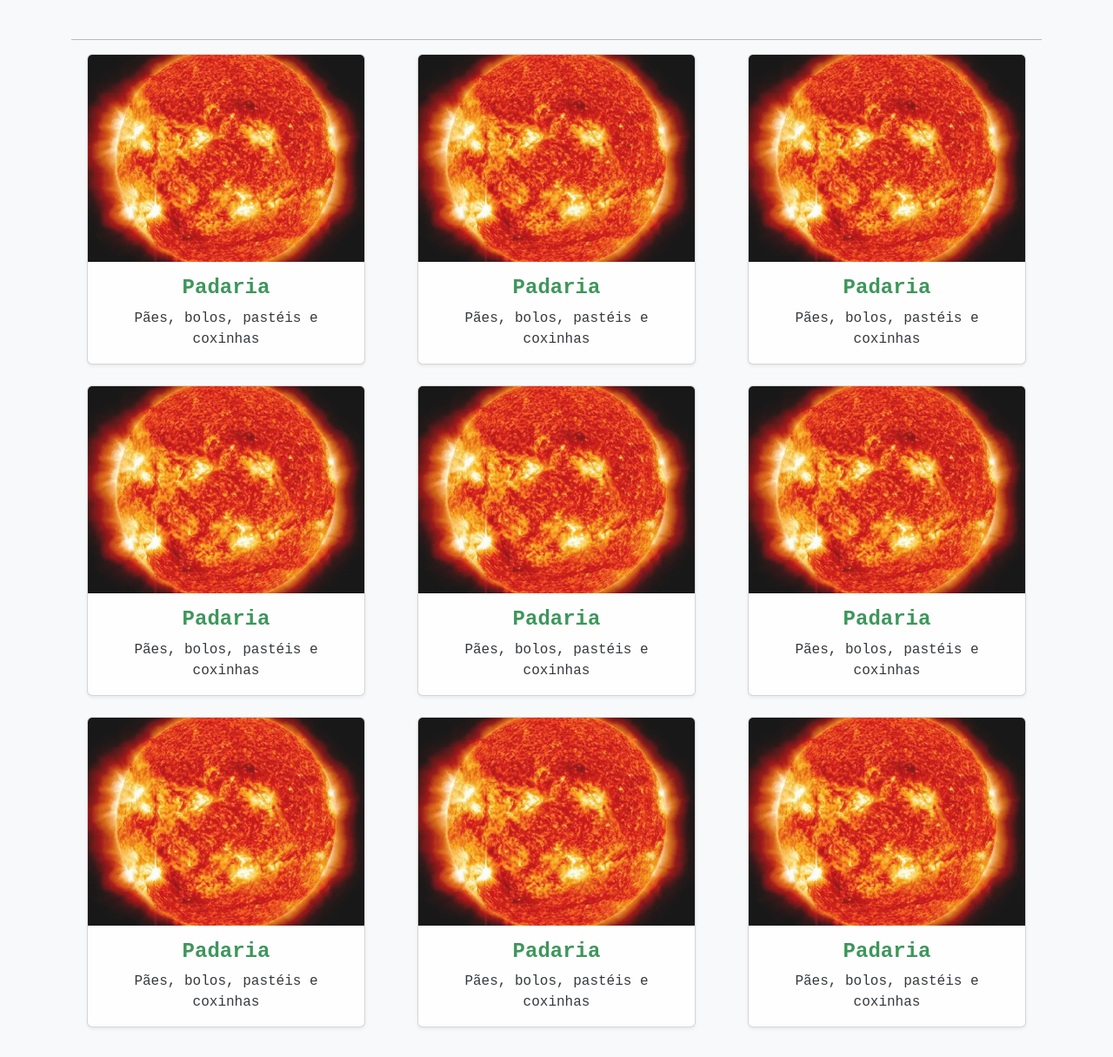
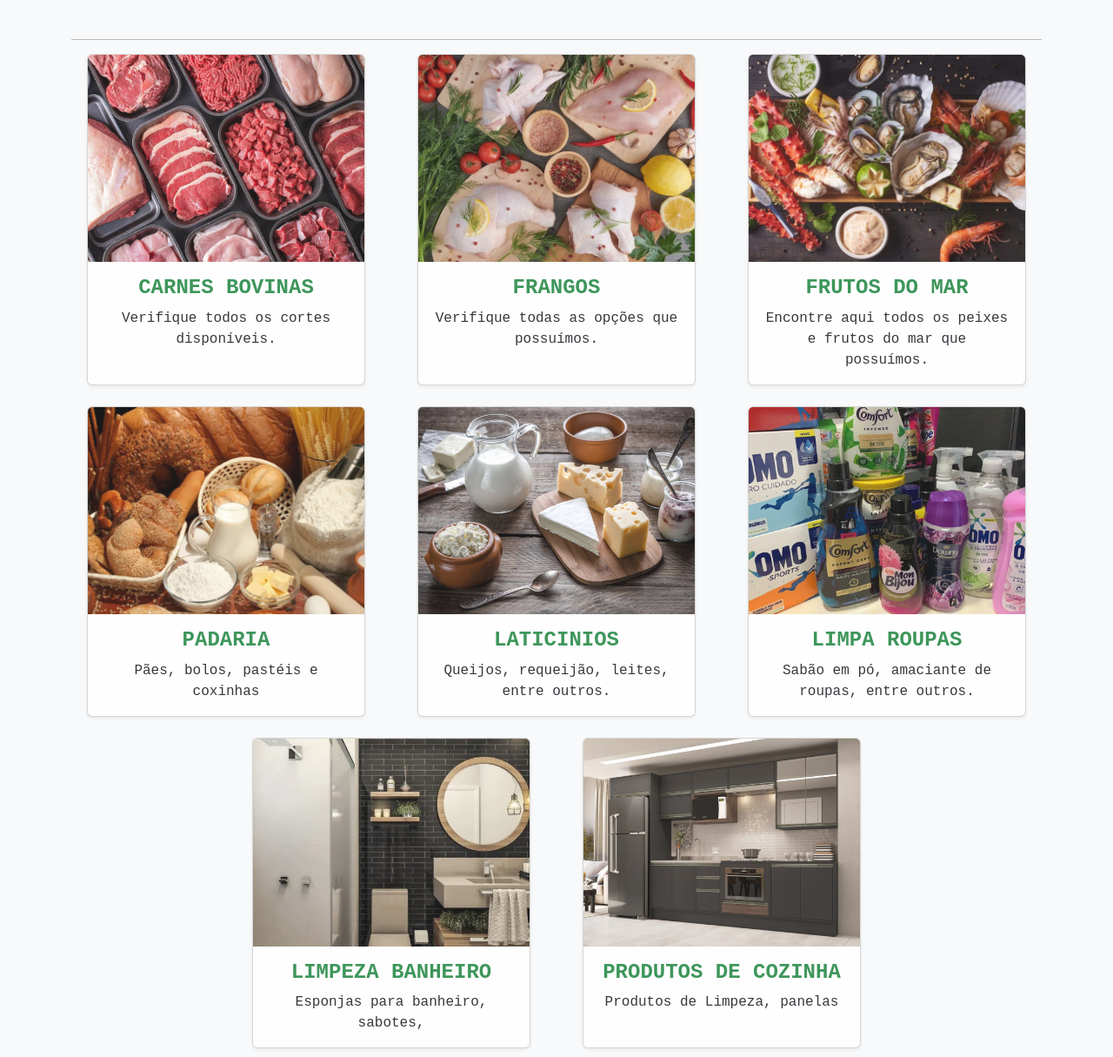
Before and after one commit to CaioAmaro/pitch-final-entra21-front, a plain HTML site: page src/pages/navigation/nav_product.html in a window 1280 px wide. Shown: the part 85-1300 px from the top of the page at 87% size. Drawn offline with nearby package versions, Linux system fonts and the light colour scheme.

Commit message:
Add category images and update navigation cards
Added new images for each product category and updated nav_product.html to display these images and revised card titles/descriptions for improved clarity and user experience.

```diff
--- a/src/pages/navigation/nav_product.html
+++ b/src/pages/navigation/nav_product.html
@@ -1,33 +1,96 @@
 <!DOCTYPE html>
 <html lang="pt-br">
-
   <head>
-    <meta charset="UTF-8">
+    <meta charset="UTF-8" />
     <title>Marketplace - Navegação</title>
-    <meta name="viewport" content="width=device-width, initial-scale=1">
-    <link href="https://cdn.jsdelivr.net/npm/bootstrap@5.3.0/dist/css/bootstrap.min.css" rel="stylesheet">
-    <link rel="stylesheet" href="../../styles/navigation.css">
-
+    <meta name="viewport" content="width=device-width, initial-scale=1" />
+    <link
+      href="https://cdn.jsdelivr.net/npm/bootstrap@5.3.0/dist/css/bootstrap.min.css"
+      rel="stylesheet"
+    />
+    <link rel="stylesheet" href="../../styles/navigation.css" />
   </head>
 
   <body class="bg-body-tertiary">
-
     <div class="container py-4">
       <h2 class="title text-center mb-5">Escolha uma categoria</h2>
-        <hr class="bg-light" style="color: black;">
+      <hr class="bg-light" style="color: black" />
 
-
-        <div class="row row-cols-1 row-cols-sm-2 row-cols-md-3 g-4 justify-content-center">
+      <div
+        class="row row-cols-1 row-cols-sm-2 row-cols-md-3 g-4 justify-content-center"
+      >
+        <div class="col d-flex">
+          <a href="padaria.html" class="text-decoration-none text-dark w-100">
+            <div class="card h-100 shadow-sm">
+              <div class="ratio ratio-4x3">
+                <img
+                  src="../../images/acougue.jpg"
+                  class="card-img-top img-fluid"
+                  alt="Padaria"
+                  style="object-fit: cover"
+                />
+              </div>
+              <div class="card-body text-center">
+                <h5 class="card-title">CARNES BOVINAS</h5>
+                <p class="card-text">Verifique todos os cortes disponíveis.</p>
+              </div>
+            </div>
+          </a>
+        </div>
 
         <div class="col d-flex">
           <a href="padaria.html" class="text-decoration-none text-dark w-100">
             <div class="card h-100 shadow-sm">
               <div class="ratio ratio-4x3">
-                            <img src="../../images/image.jpg" class="card-img-top img-fluid" alt="Padaria"
-                                style="object-fit: cover;">
+                <img
+                  src="../../images/frango.jpg"
+                  class="card-img-top img-fluid"
+                  alt="Padaria"
+                  style="object-fit: cover"
+                />
               </div>
               <div class="card-body text-center">
-                            <h5 class="card-title">Padaria</h5>
+                <h5 class="card-title">FRANGOS</h5>
+                <p class="card-text">
+                  Verifique todas as opções que possuímos.
+                </p>
+              </div>
+            </div>
+          </a>
+        </div>
+
+        <div class="col d-flex">
+          <a href="padaria.html" class="text-decoration-none text-dark w-100">
+            <div class="card h-100 shadow-sm">
+              <div class="ratio ratio-4x3">
+                <img
+                  src="../../images/peixes.jpg"
+                  class="card-img-top img-fluid"
+                  alt="Padaria"
+                  style="object-fit: cover"
+                />
+              </div>
+              <div class="card-body text-center">
+                <h5 class="card-title">FRUTOS DO MAR</h5>
+                <p class="card-text">Encontre aqui todos os peixes e frutos do mar que possuímos.</p>
+              </div>
+            </div>
+          </a>
+        </div>
+
+        <div class="col d-flex">
+          <a href="padaria.html" class="text-decoration-none text-dark w-100">
+            <div class="card h-100 shadow-sm">
+              <div class="ratio ratio-4x3">
+                <img
+                  src="../../images/padaria.jpg"
+                  class="card-img-top img-fluid"
+                  alt="Padaria"
+                  style="object-fit: cover"
+                />
+              </div>
+              <div class="card-body text-center">
+                <h5 class="card-title">PADARIA</h5>
                 <p class="card-text">Pães, bolos, pastéis e coxinhas</p>
               </div>
             </div>
@@ -38,28 +101,16 @@
           <a href="padaria.html" class="text-decoration-none text-dark w-100">
             <div class="card h-100 shadow-sm">
               <div class="ratio ratio-4x3">
-                            <img src="../../images/image.jpg" class="card-img-top img-fluid" alt="Padaria"
-                                style="object-fit: cover;">
+                <img
+                  src="../../images/laticinios.jpg"
+                  class="card-img-top img-fluid"
+                  alt="Padaria"
+                  style="object-fit: cover"
+                />
               </div>
               <div class="card-body text-center">
-                            <h5 class="card-title">Padaria</h5>
-                            <p class="card-text">Pães, bolos, pastéis e coxinhas</p>
-                        </div>
-                    </div>
-                </a>
-            </div>
-
-
-            <div class="col d-flex">
-                <a href="padaria.html" class="text-decoration-none text-dark w-100">
-                    <div class="card h-100 shadow-sm">
-                        <div class="ratio ratio-4x3">
-                            <img src="../../images/image.jpg" class="card-img-top img-fluid" alt="Padaria"
-                                style="object-fit: cover;">
-                        </div>
-                        <div class="card-body text-center">
-                            <h5 class="card-title">Padaria</h5>
-                            <p class="card-text">Pães, bolos, pastéis e coxinhas</p>
+                <h5 class="card-title">LATICINIOS</h5>
+                <p class="card-text">Queijos, requeijão, leites, entre outros.</p>
               </div>
             </div>
           </a>
@@ -69,12 +120,16 @@
           <a href="padaria.html" class="text-decoration-none text-dark w-100">
             <div class="card h-100 shadow-sm">
               <div class="ratio ratio-4x3">
-                            <img src="../../images/image.jpg" class="card-img-top img-fluid" alt="Padaria"
-                                style="object-fit: cover;">
+                <img
+                  src="../../images/lava-roupa.jpg"
+                  class="card-img-top img-fluid"
+                  alt="Padaria"
+                  style="object-fit: cover"
+                />
               </div>
               <div class="card-body text-center">
-                            <h5 class="card-title">Padaria</h5>
-                            <p class="card-text">Pães, bolos, pastéis e coxinhas</p>
+                <h5 class="card-title">LIMPA ROUPAS</h5>
+                <p class="card-text">Sabão em pó, amaciante de roupas, entre outros.</p>
               </div>
             </div>
           </a>
@@ -84,12 +139,16 @@
           <a href="padaria.html" class="text-decoration-none text-dark w-100">
             <div class="card h-100 shadow-sm">
               <div class="ratio ratio-4x3">
-                            <img src="../../images/image.jpg" class="card-img-top img-fluid" alt="Padaria"
-                                style="object-fit: cover;">
+                <img
+                  src="../../images/banheiro.jpg"
+                  class="card-img-top img-fluid"
+                  alt="Padaria"
+                  style="object-fit: cover"
+                />
               </div>
               <div class="card-body text-center">
-                            <h5 class="card-title">Padaria</h5>
-                            <p class="card-text">Pães, bolos, pastéis e coxinhas</p>
+                <h5 class="card-title">LIMPEZA BANHEIRO</h5>
+                <p class="card-text">Esponjas para banheiro, sabotes, </p>
               </div>
             </div>
           </a>
@@ -99,65 +158,21 @@
           <a href="padaria.html" class="text-decoration-none text-dark w-100">
             <div class="card h-100 shadow-sm">
               <div class="ratio ratio-4x3">
-                            <img src="../../images/image.jpg" class="card-img-top img-fluid" alt="Padaria"
-                                style="object-fit: cover;">
+                <img
+                  src="../../images/cozinha.jpg"
+                  class="card-img-top img-fluid"
+                  alt="Padaria"
+                  style="object-fit: cover"
+                />
               </div>
               <div class="card-body text-center">
-                            <h5 class="card-title">Padaria</h5>
-                            <p class="card-text">Pães, bolos, pastéis e coxinhas</p>
+                <h5 class="card-title">PRODUTOS DE COZINHA</h5>
+                <p class="card-text">Produtos de Limpeza, panelas</p>
               </div>
             </div>
           </a>
         </div>
-
-            <div class="col d-flex">
-                <a href="padaria.html" class="text-decoration-none text-dark w-100">
-                    <div class="card h-100 shadow-sm">
-                        <div class="ratio ratio-4x3">
-                            <img src="../../images/image.jpg" class="card-img-top img-fluid" alt="Padaria"
-                                style="object-fit: cover;">
-                        </div>
-                        <div class="card-body text-center">
-                            <h5 class="card-title">Padaria</h5>
-                            <p class="card-text">Pães, bolos, pastéis e coxinhas</p>
-                        </div>
-                    </div>
-                </a>
-            </div>
-
-            <div class="col d-flex">
-                <a href="padaria.html" class="text-decoration-none text-dark w-100">
-                    <div class="card h-100 shadow-sm">
-                        <div class="ratio ratio-4x3">
-                            <img src="../../images/image.jpg" class="card-img-top img-fluid" alt="Padaria"
-                                style="object-fit: cover;">
-                        </div>
-                        <div class="card-body text-center">
-                            <h5 class="card-title">Padaria</h5>
-                            <p class="card-text">Pães, bolos, pastéis e coxinhas</p>
-                        </div>
-                    </div>
-                </a>
-            </div>
-
-            <div class="col d-flex">
-                <a href="padaria.html" class="text-decoration-none text-dark w-100">
-                    <div class="card h-100 shadow-sm">
-                        <div class="ratio ratio-4x3">
-                            <img src="../../images/image.jpg" class="card-img-top img-fluid" alt="Padaria"
-                                style="object-fit: cover;">
-                        </div>
-                        <div class="card-body text-center">
-                            <h5 class="card-title">Padaria</h5>
-                            <p class="card-text">Pães, bolos, pastéis e coxinhas</p>
-                        </div>
-                    </div>
-                </a>
-            </div>
-
-
       </div>
     </div>
   </body>
-
 </html>
```
Also changed, not shown: src/images/acougue.jpg (added), src/images/banheiro.jpg (added), src/images/cozinha.jpg (added), src/images/frango.jpg (added), src/images/laticinios.jpg (added), src/images/lava-roupa.jpg (added), src/images/padaria.jpg (added), src/images/peixes.jpg (added). Lines whose indentation alone changed are shown as unchanged.
